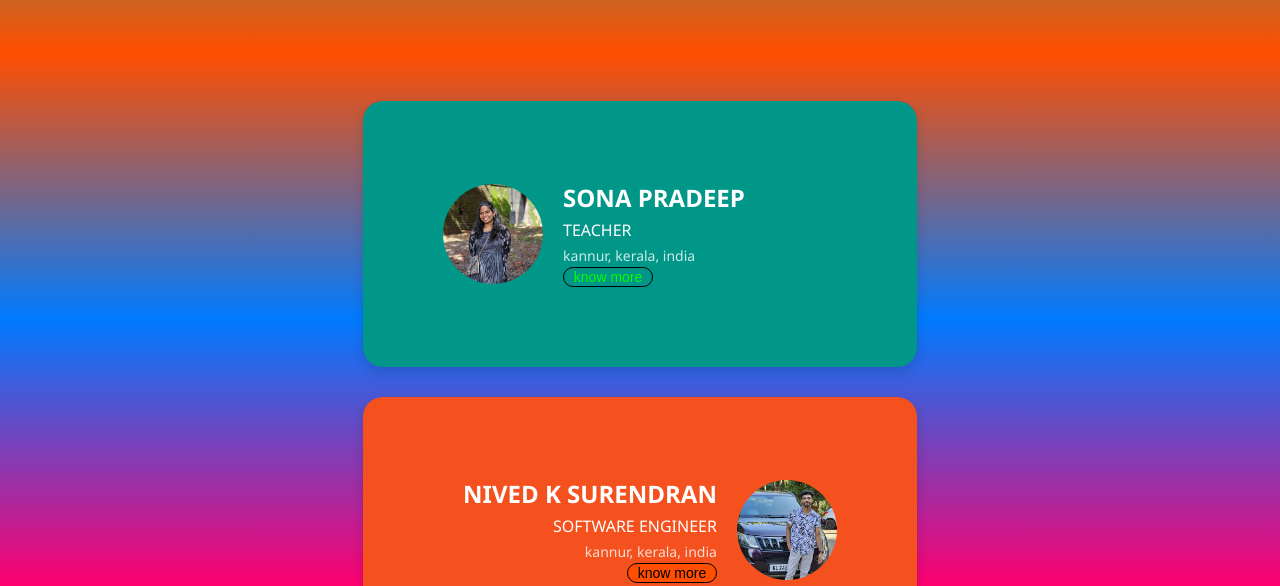
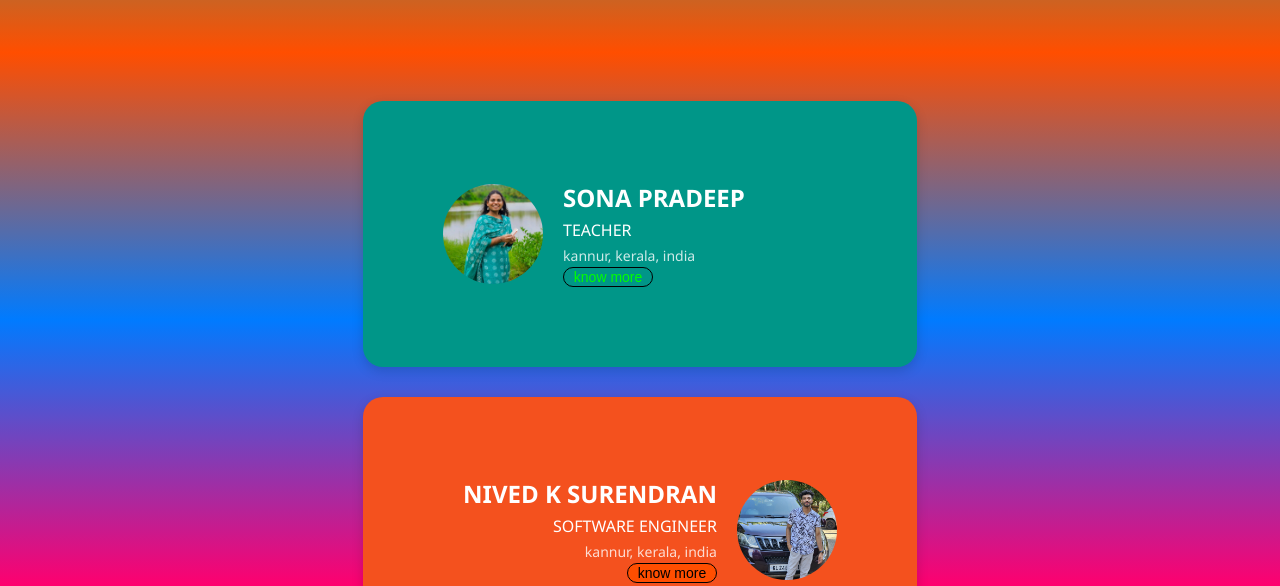
Before and after one commit to anuttananugrah/sona, a plain HTML site: page index.html in a window 1280 px wide. Shown: the part 214-800 px from the top of the page. Drawn offline with Linux system fonts and the light colour scheme.

Commit message:
ADD LOT OF

```diff
--- a/index.html
+++ b/index.html
@@ -3,7 +3,7 @@
 <head>
   <meta charset="UTF-8" />
   <meta name="viewport" content="width=device-width, initial-scale=1.0"/>
-  <title>our toxic web</title>
+  <title>SONA JOB AGENCY</title>
   <style>
     html, body {
       margin: 0;
@@ -176,7 +176,7 @@ padding: 10px;
       <div class="profile-container">
         <!-- Person 1 -->
         <div class="profile-card bg-teal">
-          <img src="picture/sona.jpg" alt="Sona">
+          <img src="picture/su.jpg" alt="Sona">
           <div class="profile-details">
             <div class="profile-name">SONA PRADEEP</div>
             <div class="profile-title">TEACHER</div>
```
Also changed, not shown: site/sona.html (+1 -1 lines), picture/su.jpg (added), site/picture/su.jpg (added).
